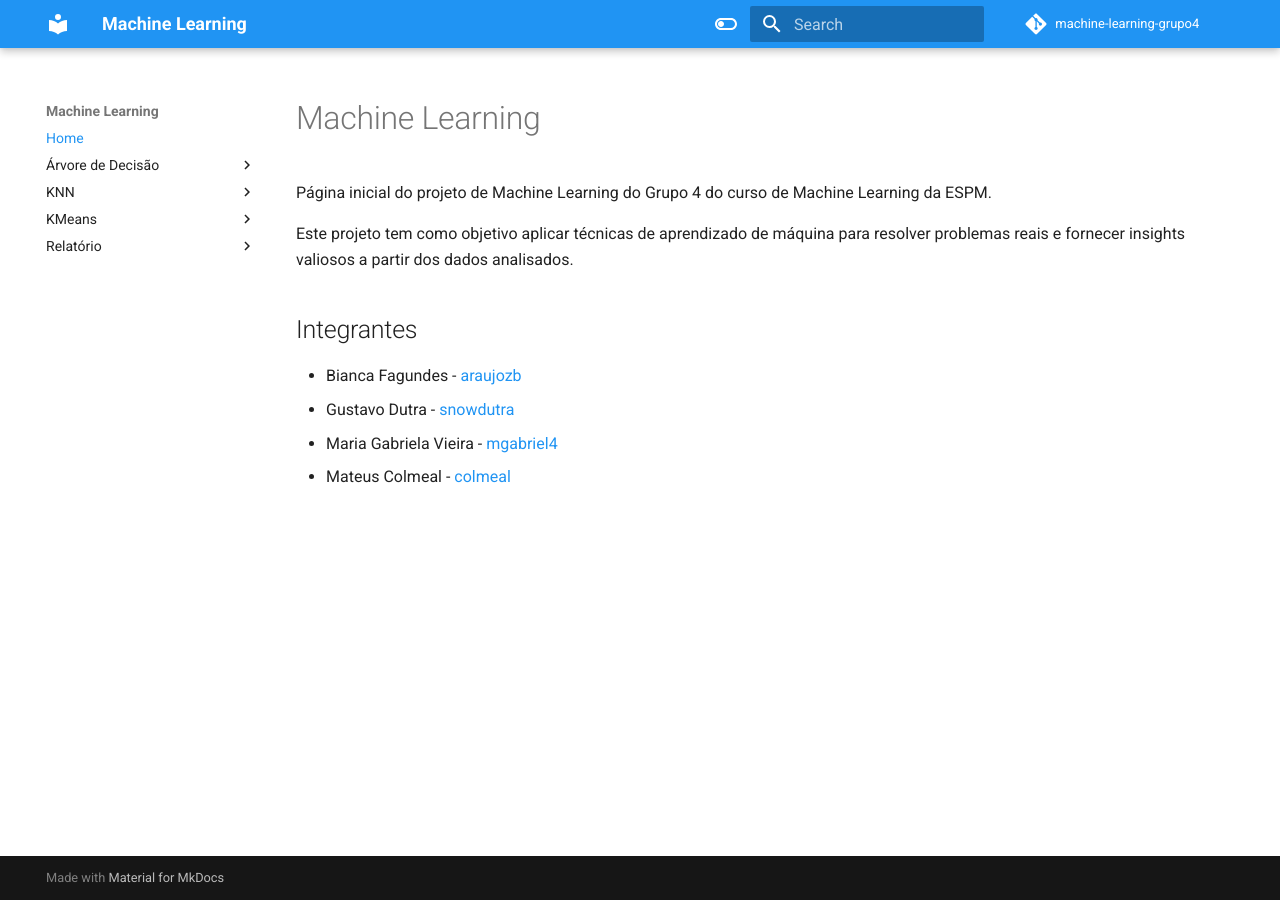
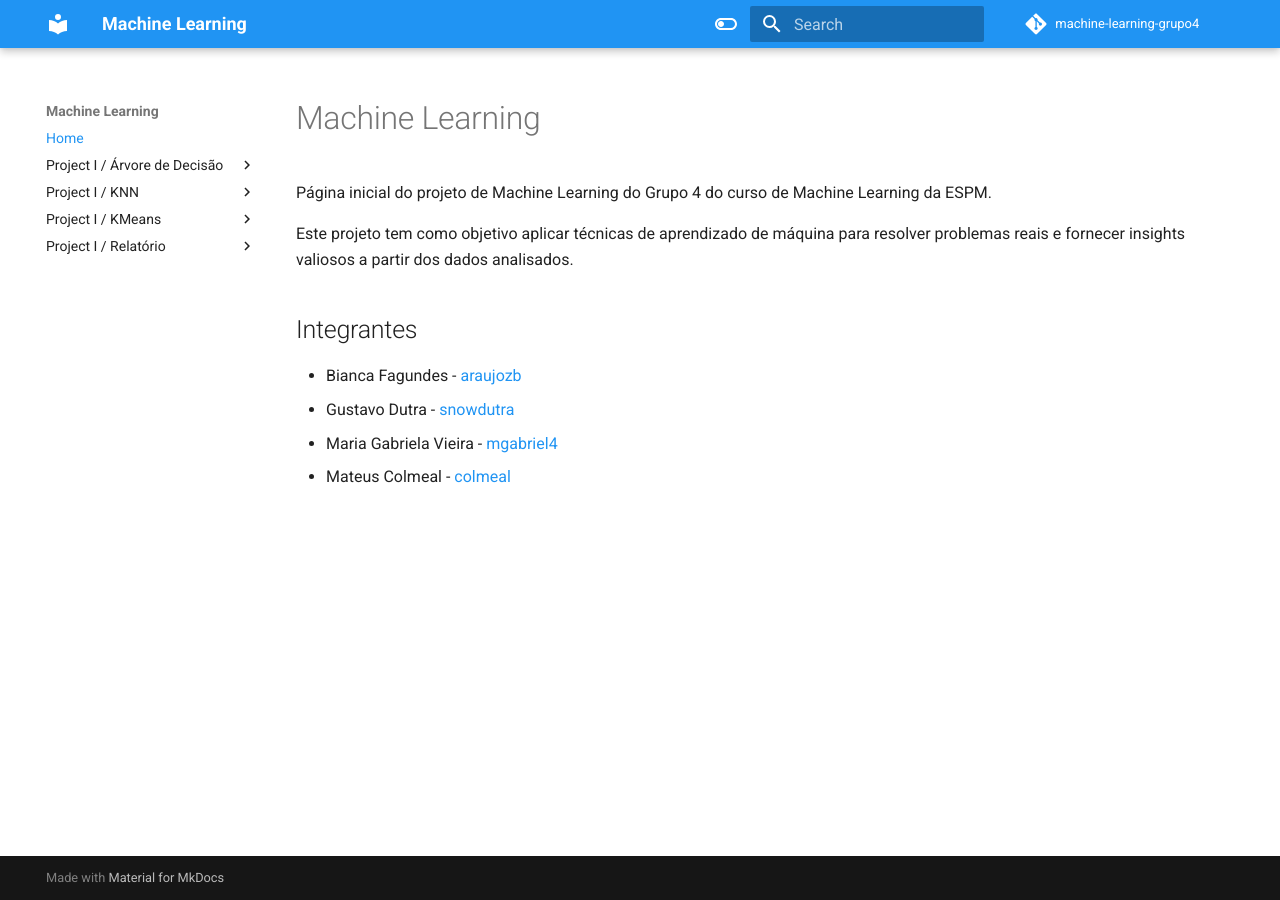
Before and after one commit to mgabriel4/machine-learning-grupo4, an MkDocs documentation site: the page built from docs/index.md, in a window 1280 px wide. Built offline with MkDocs 1.6.1 and Material for MkDocs 9.7.7, drawn with Linux system fonts in a browser that asks for light colours; comment, search, counter and statistics services are not loaded.

Commit message:
Adiciona script unificado para reprodução do pipeline completo e atualiza a estrutura do mkdocs para melhor organização dos projetos.

```diff
--- a/mkdocs.yml
+++ b/mkdocs.yml
@@ -131,25 +131,25 @@ extra_javascript:
 
 nav:
   - Home: ./index.md
-  - Árvore de Decisão:
+  - Project I / Árvore de Decisão:
     - 01 - Exploração: ./arvore_decisao/01_exploracao.md
     - 02 - Pré-processamento: ./arvore_decisao/02_preprocessamento.md
     - 03 - Divisão treino/teste: ./arvore_decisao/03_divisao.md
     - 04 - Treinamento: ./arvore_decisao/04_treinamento.md
     - 05 - Avaliação: ./arvore_decisao/05_avaliacao.md
     - 06 - Visualização: ./arvore_decisao/06_visualizacao.md
-  - KNN:
+  - Project I / KNN:
     - 01 - Exploração: ./knn/01_exploracao.md
     - 02 - Pré-processamento: ./knn/02_preprocessamento.md
     - 03 - GridSearch: ./knn/03_elbow_silhouette.md
     - 04 - Treinamento: ./knn/04_treinamento.md
     - 05 - Visualização: ./knn/05_visualizacao.md
-  - KMeans:
+  - Project I / KMeans:
     - 01 - Exploração: ./kmeans/01_exploracao.md
     - 02 - Pré-processamento: ./kmeans/02_preprocessamento.md
     - 03 - Elbow e Silhouette: ./kmeans/03_elbow_silhouette.md
     - 04 - Treinamento: ./kmeans/04_treinamento.md
     - 05 - Visualização: ./kmeans/05_visualizacao.md
-  - Relatório:
+  - Project I / Relatório:
     - Relatório Final: ./relatorio_final/relatorio_final.md
     - Auto Métricas: ./relatorio_final/auto_metrics.md
```
Also changed, not shown: requirements.txt (+0 -8 lines), docs/run_all.py (renamed from run_all.py).
